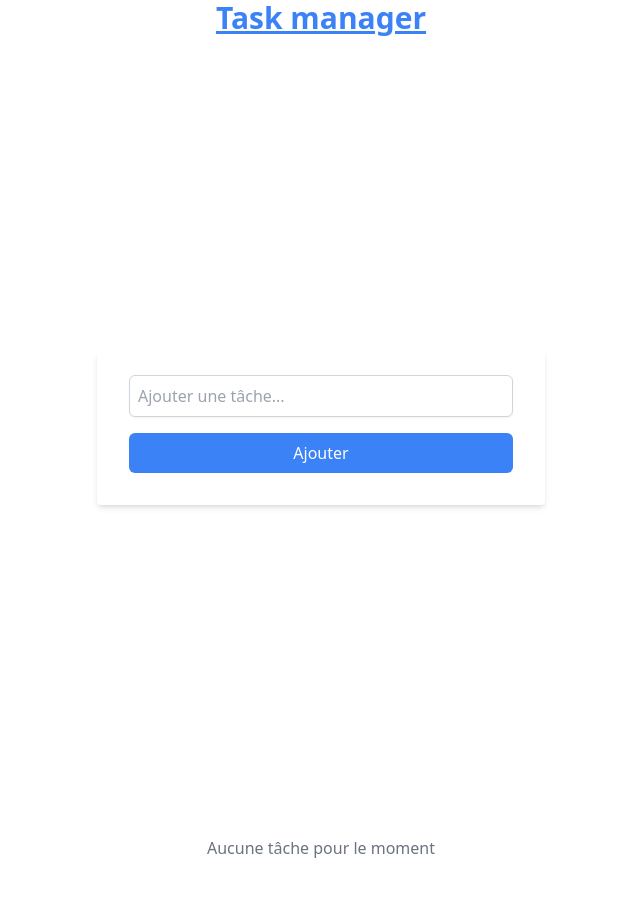
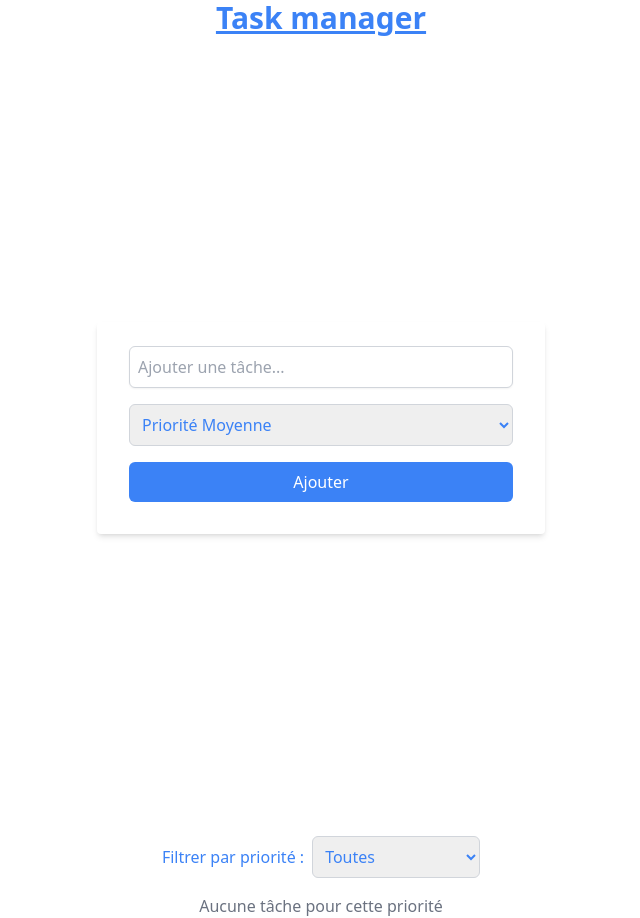
Before and after one commit to codeWithAimeric/TaskFlow, a React (Vite) app: page / in a window 1280 px wide. Shown: the whole page, without its empty margins (319-959 px from the left). Before the commit the page ends 860 px from the top, so only its background shows below. Built offline with nearby package versions, Linux system fonts and the light colour scheme.

Commit message:
add priority in task

```diff
--- a/src/TaskForm.tsx
+++ b/src/TaskForm.tsx
@@ -1,10 +1,11 @@
-import React, { useTransition } from 'react';
+import React, { useState, useTransition } from 'react';
 import { Task } from "./types";
 import useTaskStore from './store';
 
 export const TaskForm = () => {
     const addTask = useTaskStore((state) => state.addTask);
     const [isPending, startTransition] = useTransition();
+    const [priority, setPriority] = useState<'high' | 'medium' | 'low'>('medium');
 
     const handleSubmit = (e: React.FormEvent<HTMLFormElement>) => {
         e.preventDefault();
@@ -15,9 +16,11 @@ export const TaskForm = () => {
             const newTask: Task = {
                 id: new Date().toISOString(),
                 text,
-                completed: false
+                completed: false,
+                priority
             };
             addTask(newTask);
+            setPriority('medium');
             e.target.reset();
         });
     }
@@ -33,6 +36,17 @@ export const TaskForm = () => {
                         disabled={isPending}
                     />
                 </div>
+                <div className="mb-4">
+                    <select
+                        value={priority}
+                        onChange={(e) => setPriority(e.target.value as 'high' | 'medium' | 'low')}
+                        className="w-full border border-gray-300 p-2 rounded-md"
+                    >
+                        <option value="high">Haute Priorité</option>
+                        <option value="medium">Priorité Moyenne</option>
+                        <option value="low">Basse Priorité</option>
+                    </select>
+                </div>
                 <div className="flex items-center justify-between">
                     <button
                         type="submit"
--- a/src/TaskList.tsx
+++ b/src/TaskList.tsx
@@ -1,3 +1,4 @@
+import { useState } from "react";
 import useTaskStore from "./store";
 
 
@@ -5,6 +6,14 @@ export const TaskList = () => {
     const tasks = useTaskStore(state => state.tasks);
     const toggleTask = useTaskStore(state => state.toggleTask);
     const removeTask = useTaskStore((state) => state.removeTask);
+    const [filter, setFilter] = useState<'all' | 'high' | 'medium' | 'low'>('all');
+
+    const sortedTasks = tasks.sort((a, b) => {
+        const priorityOrder = { high: 1, medium: 2, low: 3 };
+        return priorityOrder[a.priority] - priorityOrder[b.priority];
+    });
+
+    const filteredTasks = sortedTasks.filter(task => filter === 'all' || task.priority === filter);
 
     const handleToggle = (id: string) => {
         toggleTask(id);
@@ -15,20 +24,37 @@ export const TaskList = () => {
     };
 
     return (
+        <div>
+            {/* Filtre par priorité */}
+            <div className="mb-4">
+                <label>Filtrer par priorité :</label>
+                <select
+                    value={filter}
+                    onChange={(e) => setFilter(e.target.value as 'all' | 'high' | 'medium' | 'low')}
+                    className="ml-2 border border-gray-300 p-2 rounded-md"
+                >
+                    <option value="all">Toutes</option>
+                    <option value="high">Haute Priorité</option>
+                    <option value="medium">Priorité Moyenne</option>
+                    <option value="low">Basse Priorité</option>
+                </select>
+            </div>
+
+            {/* Affichage des tâches triées et filtrées */}
             <div className="space-y-4">
-            {tasks.length === 0 ? (
-                <p className="text-center text-gray-500">Aucune tâche pour le moment</p>
+                {filteredTasks.length === 0 ? (
+                    <p className="text-center text-gray-500">Aucune tâche pour cette priorité</p>
                 ) : (
-                tasks.map(task => (
+                    filteredTasks.map(task => (
                         <div
                             key={task.id}
-                        className={`p-4 flex justify-between items-center rounded-md shadow-md ${task.completed ? 'bg-green-100' : 'bg-white'
+                            className={`p-4 flex justify-between items-center rounded-md shadow-md ${task.priority === 'high' ? 'bg-red-100' :
+                                    task.priority === 'medium' ? 'bg-yellow-100' : 'bg-green-100'
                                 }`}
                         >
                             <span
                                 onClick={() => handleToggle(task.id)}
-                            className={`cursor-pointer ${task.completed ? 'line-through text-gray-500' : 'text-gray-800'
-                                }`}
+                                className={`cursor-pointer ${task.completed ? 'line-through text-gray-500' : 'text-gray-800'}`}
                             >
                                 {task.text}
                             </span>
@@ -42,5 +68,6 @@ export const TaskList = () => {
                     ))
                 )}
             </div>
+        </div>
     );
 };
--- a/src/types.ts
+++ b/src/types.ts
@@ -1,11 +1,12 @@
 export interface Task {
-    id: string,
-    text: string,
-    completed: boolean
+    id: string;
+    text: string;
+    completed: boolean;
+    priority: 'high' | 'medium' | 'low';
 }
 
 export interface TaskStore {
-    tasks: Task[],
+    tasks: Task[];
     addTask: (task: Task) => void;
     removeTask: (id: string) => void;
     toggleTask: (id: string) => void;
```
Also changed, not shown: src/store.ts (line endings or trailing spaces). Lines whose indentation alone changed are shown as unchanged.
